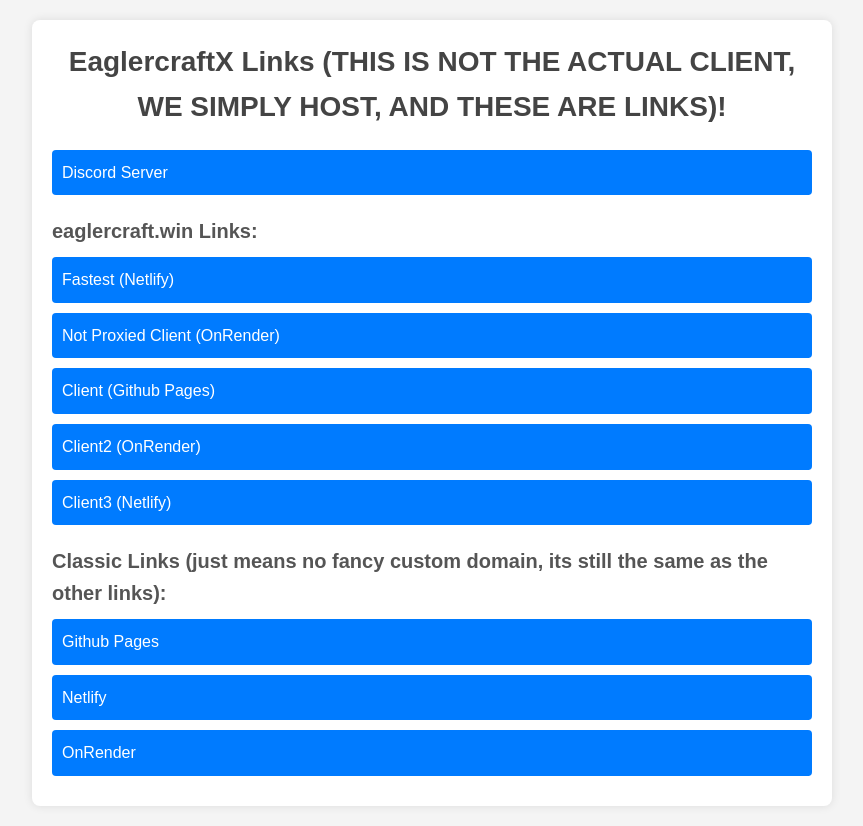
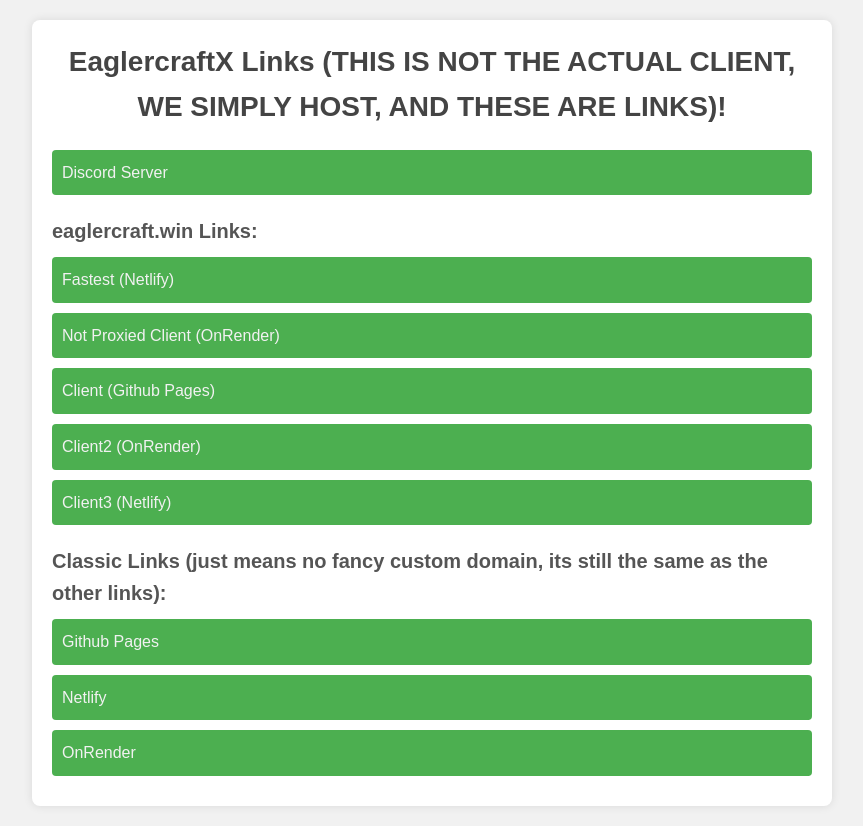
Before and after one commit to eaglercraftx1-8/eaglercraft.win-homepage, a plain HTML site: page index.html in a window 1280 px wide. Shown: the whole page, without its empty margins (208-1071 px from the left). Drawn offline with Linux system fonts and the light colour scheme.

Commit message:
changed css to be more similar to netlify and GitHub pages

```diff
--- a/styles.css
+++ b/styles.css
@@ -8,7 +8,7 @@
 /* Body Styling */
 body {
   font-family: 'Arial', sans-serif;
-  background-color: #f4f4f4;
+  background-color: #f1f1f1;
   color: #333;
   line-height: 1.6;
   padding: 20px;
@@ -42,17 +42,20 @@
 /* Link Block Styling */
 .link-block {
   display: block;
-  background-color: #007BFF;
-  color: #fff;
+  background-color: #4caf50;
+  color: #f1f1f1;
   padding: 10px;
   margin-bottom: 10px;
   border-radius: 4px;
   text-decoration: none;
   transition: background-color 0.3s ease;
+  transition: transform 0.3s ease;
+
 }
 
 .link-block:hover {
-  background-color: #0056b3;
+  background-color: #5caf90;
+  transform: scale(1.1);
 }
 
 .link-block p {
```
